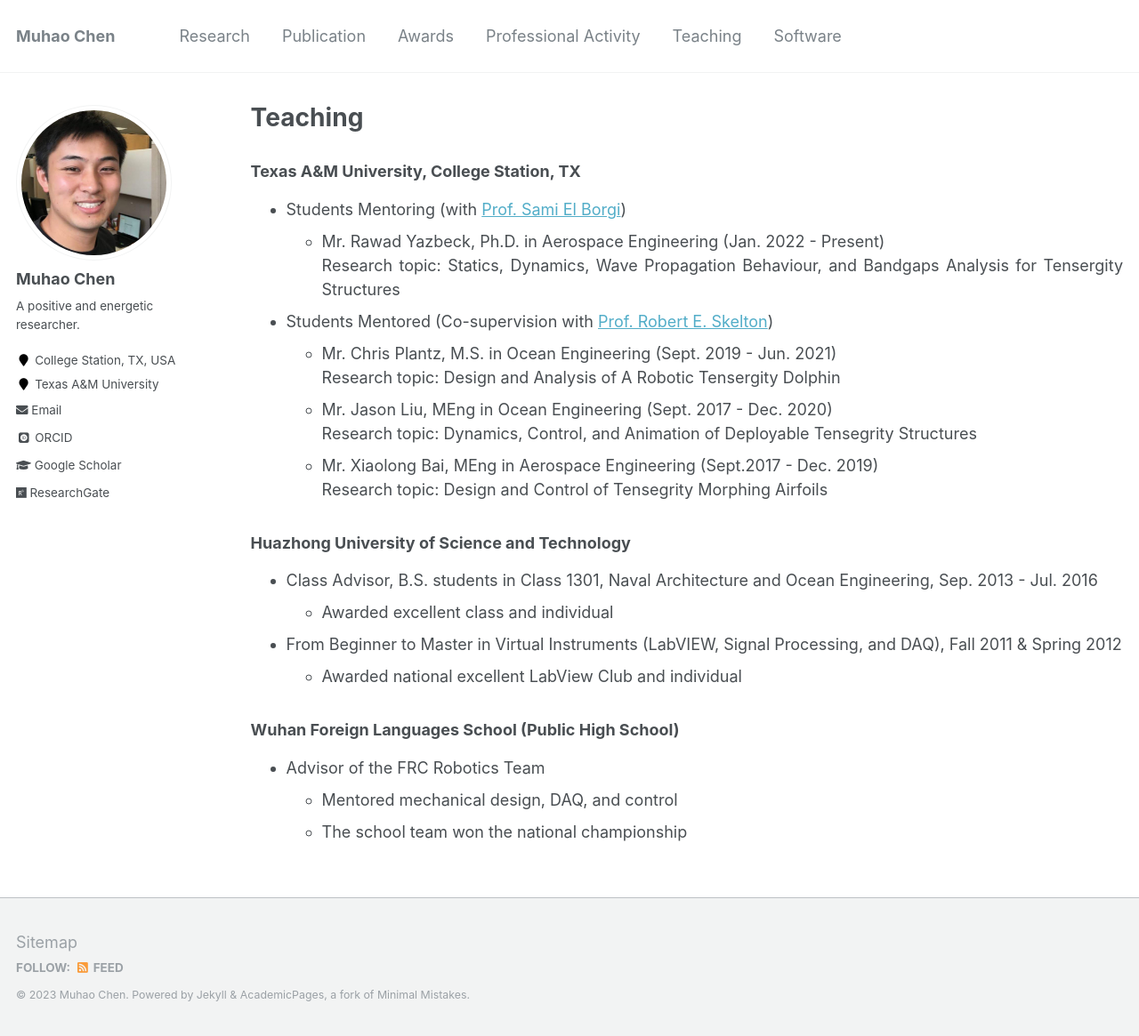
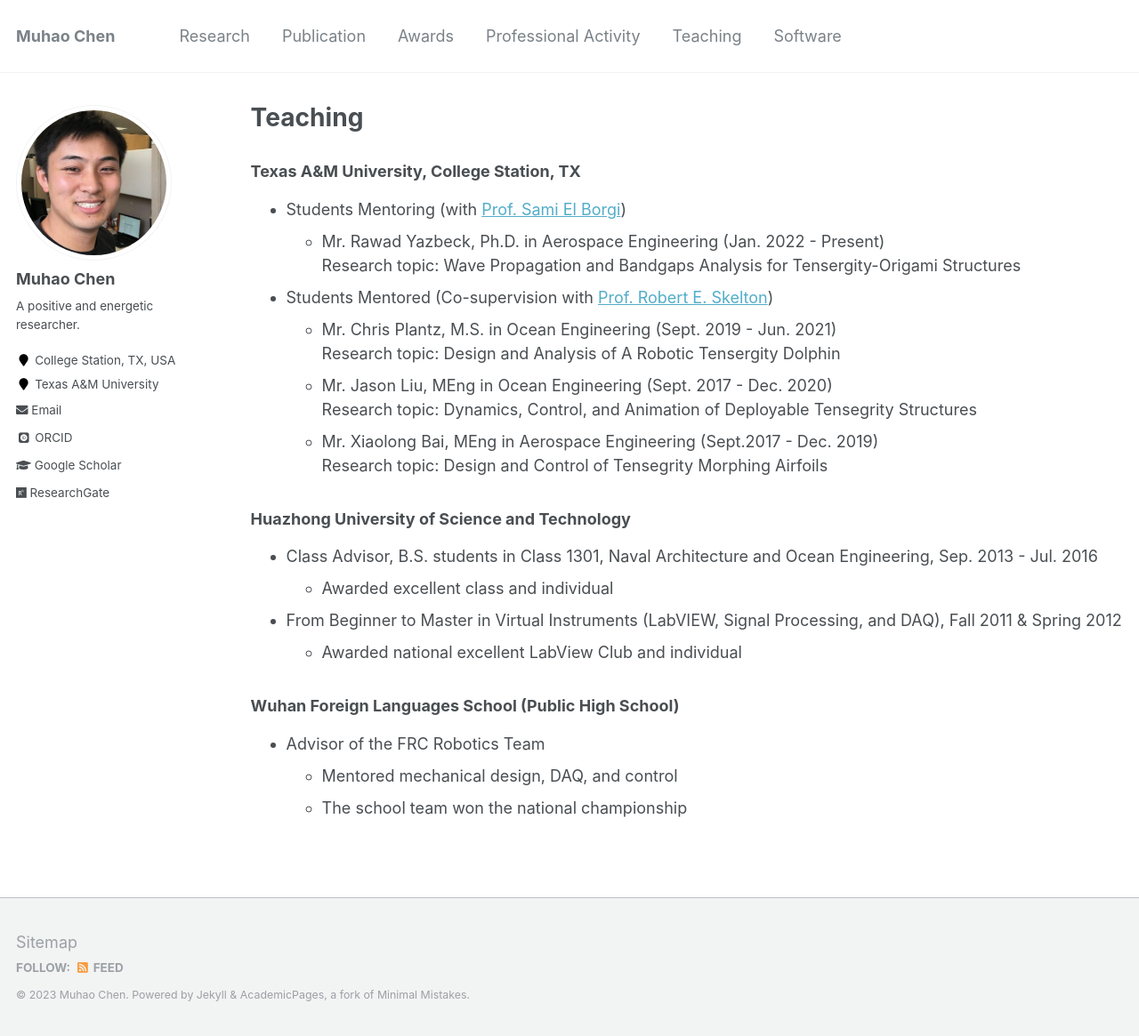
Before and after one commit to Muhao-Chen/muhao-chen.github.io, a Jekyll site: the page built from _pages/teaching.md, in a window 1280 px wide and 1165 px high. Shown: the whole window at 89% size. Built offline with Jekyll 4.4.1, drawn with Linux system fonts in a browser that asks for light colours; some web fonts are replaced.

Commit message:
Update teaching.md

```diff
--- a/_pages/teaching.md
+++ b/_pages/teaching.md
@@ -11,7 +11,7 @@ toc: true
 ### Texas A&M University, College Station, TX
 - Students Mentoring (with [Prof. Sami El Borgi](https://www.qatar.tamu.edu/programs/mechanical-engineering/faculty-and-staff/dr.-sami-el-borgi))
     * Mr. Rawad Yazbeck, Ph.D. in Aerospace Engineering (Jan. 2022 - Present)
-    Research topic: Statics, Dynamics, Wave Propagation Behaviour, and Bandgaps Analysis for Tensergity Structures
+    Research topic: Wave Propagation and Bandgaps Analysis for Tensergity-Origami Structures
 
 - Students Mentored (Co-supervision with [Prof. Robert E. Skelton](https://bobskelton.github.io/))
     * Mr. Chris Plantz, M.S. in Ocean Engineering (Sept. 2019 - Jun. 2021)
```
